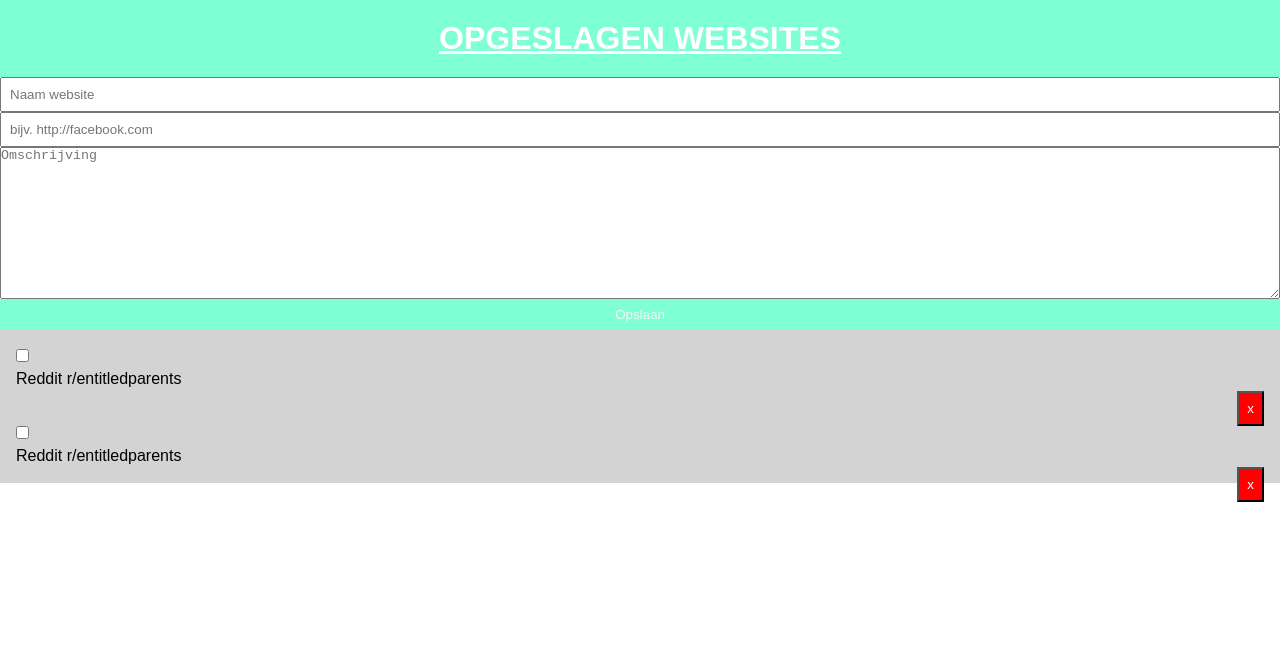
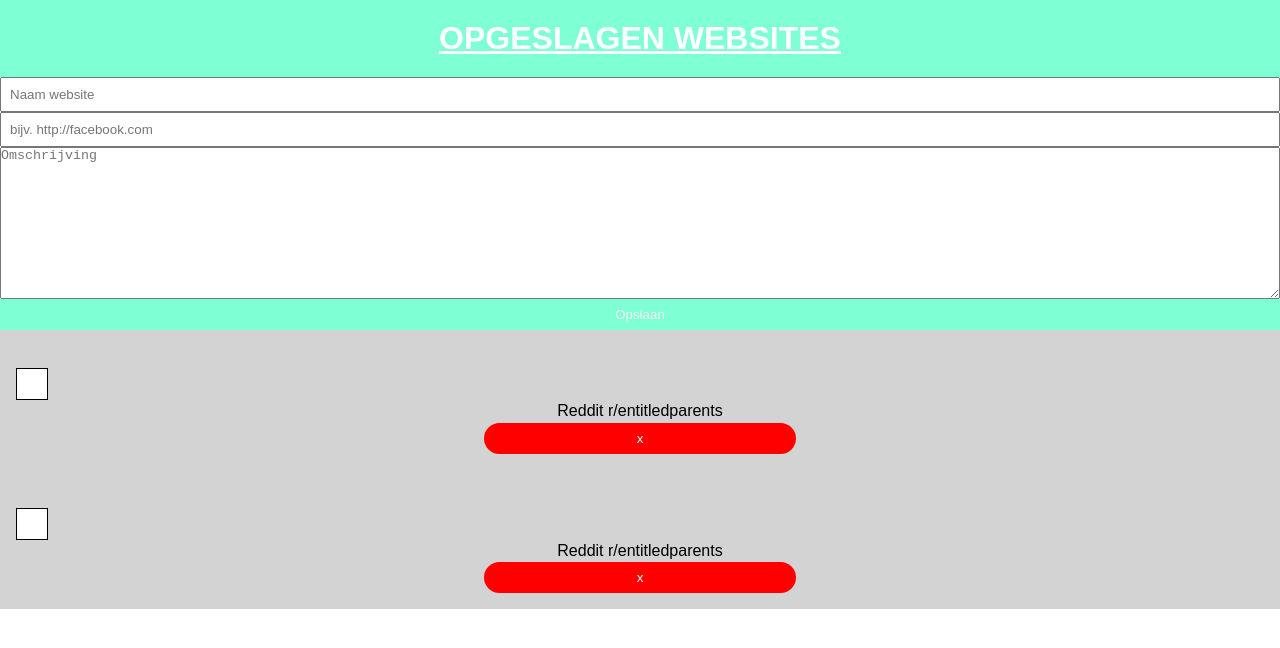
Before and after one commit to FaabsD/save-for-later-vue-fro, a Vue app: page / in a window 1280 px wide. Shown: the top 648 px of the page. Built offline with nearby package versions, Linux system fonts and the light colour scheme.

Commit message:
save item wat extra gestijld

```diff
--- a/src/components/saveItem.vue
+++ b/src/components/saveItem.vue
@@ -1,6 +1,9 @@
 <template>
     <div class="saved-item" v-bind:class="{'visited':save.bekeken}">
-        <input type="checkbox" v-on:change="markVisited">
+        <label>
+            <input type="checkbox" v-on:change="markVisited">
+            <span class="check"></span>
+        </label>
         <p>{{save.naam_site}}</p>
         <button @click="$emit('del-save', save.id)" class="del">x</button>
     </div>
@@ -20,6 +23,10 @@
 
 <style scoped>
     .saved-item {
+        display: flex;
+        flex-direction: column;
+        justify-content: space-evenly;
+        align-items: center;
         background-color: lightgrey;
         padding: 1rem;
     }
@@ -28,10 +35,46 @@
         text-decoration: line-through;
     }
     .del {
+        border: none;
+        border-radius: 1rem;
         background-color: #ff0000;
         color: #ffffff;
+        box-sizing: border-box;
+        display: block;
         padding: .5rem;
+        width: 25%;
         cursor: pointer;
         float: right;
     }
+    label{
+        align-self: flex-start;
+    }
+    input[type="checkbox"]{
+        visibility: hidden;
+    }
+    input[type="checkbox"]:checked ~ .check::after{
+        content: "\1F609";
+        display: inline-block;
+        vertical-align: middle;
+        line-height: normal;
+        height: 100%;
+    }
+    .check{
+        text-decoration: none;
+        align-self: flex-start;
+        display: block;
+        box-sizing: border-box;
+        background-color: white;
+        width: 2rem;
+        height: 2rem;
+        border: 1px solid black;
+        padding: 0;
+    }
+    .check::after{
+        font-size: 1.5rem;
+        text-align: center;
+        width: 100%;
+        height: 100%;
+        content: "";
+    }
 </style>
```
